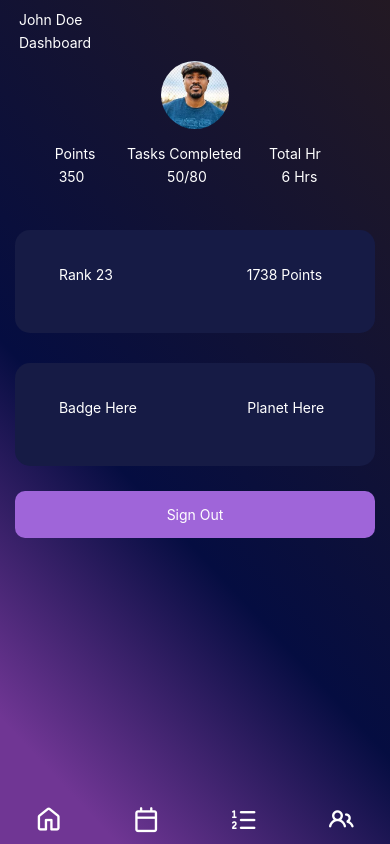
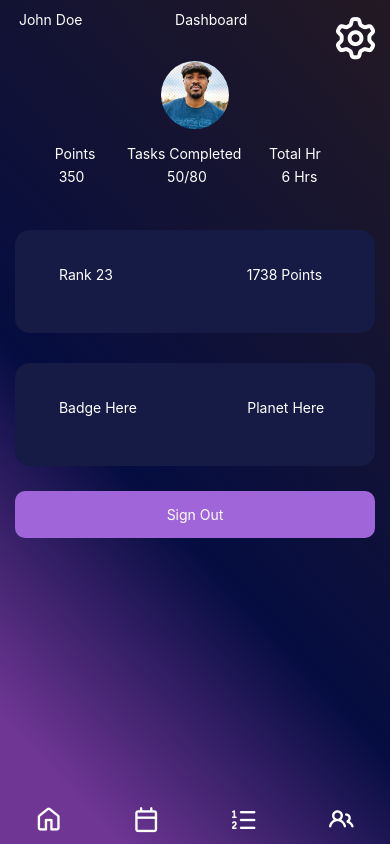
Before and after one commit to lavender-fox12/Member-app, a React Native app: screen /AppNavigator in a window 390 px wide. Built offline with nearby package versions, Linux system fonts and the light colour scheme; no server answers.

Commit message:
added gear icon to dashboard

```diff
--- a/app/screens/DashboardScreen.js
+++ b/app/screens/DashboardScreen.js
@@ -12,6 +12,7 @@ import TempProfilePhoto from '../assets/tempProfilePhoto.png';
 import CustomButton from '../components/customButton';
 import { auth } from '../navigation/firebase';
 import {signOut} from "firebase/auth";
+import Icons from 'react-native-vector-icons/Octicons';
 
 
 function DashboardScreen({ navigation }) {
@@ -27,6 +28,7 @@ function DashboardScreen({ navigation }) {
       <View style={styles.header}>
         <Text style={styles.text}> {'John Doe'} </Text>
         <Text style={styles.text}> {'Dashboard'} </Text>
+        <Icons onClick={navigation.navigate("SettingsMenu")} style={styles.settingsIcon} name="gear" size={height * 0.05} color={'#fff'} />
       </View>
       <Image
         source={TempProfilePhoto}
@@ -72,6 +74,10 @@ const styles = StyleSheet.create({
     alignItems: 'center',
     margin: 20,
   },
+  header: {
+    flex: 1,
+    flexDirection: 'row',
+  },
   profilePictureBorder: {
     borderWidth: 3,
     borderColor: '#4881CB',
@@ -104,4 +110,7 @@ const styles = StyleSheet.create({
     alignItems: 'center',
     margin: 20,
   },
+  settingsIcon: {
+
+  }
 });
```
Also changed, not shown: app/navigation/AppNavigator.js (+17 -17 lines), app/navigation/DashboardNavigator.js (added, +14 -0 lines).
